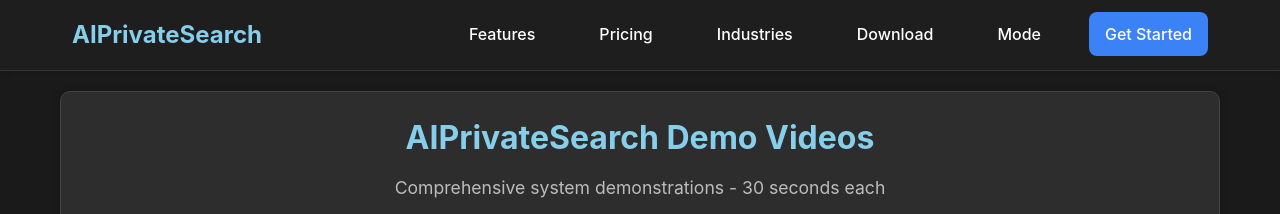
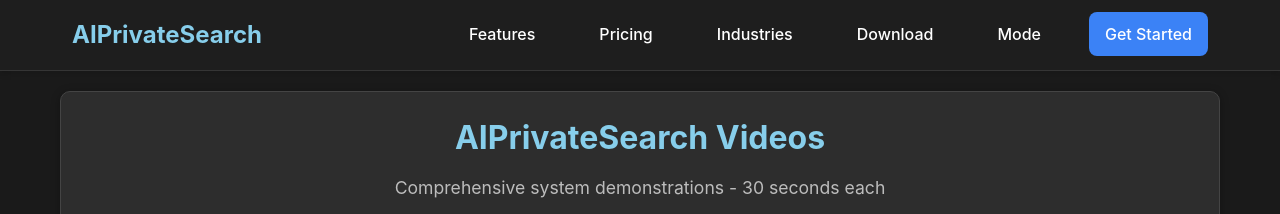
Before and after one commit to brucetroutman-gmail/AIPrivateSearchWeb-master, a website with bundled scripts: page client/c01_client-marketing/videos.html in a window 1280 px wide. Shown: the top 214 px of the page. Built offline with nearby package versions, Linux system fonts and the light colour scheme; no server answers.

Commit message:
v1.22: Renamed demo page to videos and removed Demo from title

```diff
--- a/client/c01_client-marketing/demo.html
+++ b/client/c01_client-marketing/videos.html
@@ -3,7 +3,7 @@
 <head>
     <meta charset="UTF-8">
     <meta name="viewport" content="width=device-width, initial-scale=1.0">
-    <title>Demo Videos - AIPrivateSearch</title>
+    <title>Videos - AIPrivateSearch</title>
     <link rel="stylesheet" href="shared/styles.css">
     <script src="csrf.js"></script>
     <script type="module" src="shared/common.js"></script>
@@ -193,7 +193,7 @@
     <div class="page-content">
         <div class="demo-container">
             <div class="demo-header">
-                <h1>AIPrivateSearch Demo Videos</h1>
+                <h1>AIPrivateSearch Videos</h1>
                 <p>Comprehensive system demonstrations - 30 seconds each</p>
                 <div class="stats">
                     <div class="stat">
--- a/package.json
+++ b/package.json
@@ -1,6 +1,6 @@
 {
   "name": "aiprivatesearch-web",
-  "version": "1.21",
+  "version": "1.22",
   "type": "module",
   "description": "AIPrivateSearch Marketing Website",
   "main": "server/s01_server-marketing/server.mjs",
```
Also changed, not shown: client/c01_client-marketing/index.html (+1 -1 lines), README.md.
